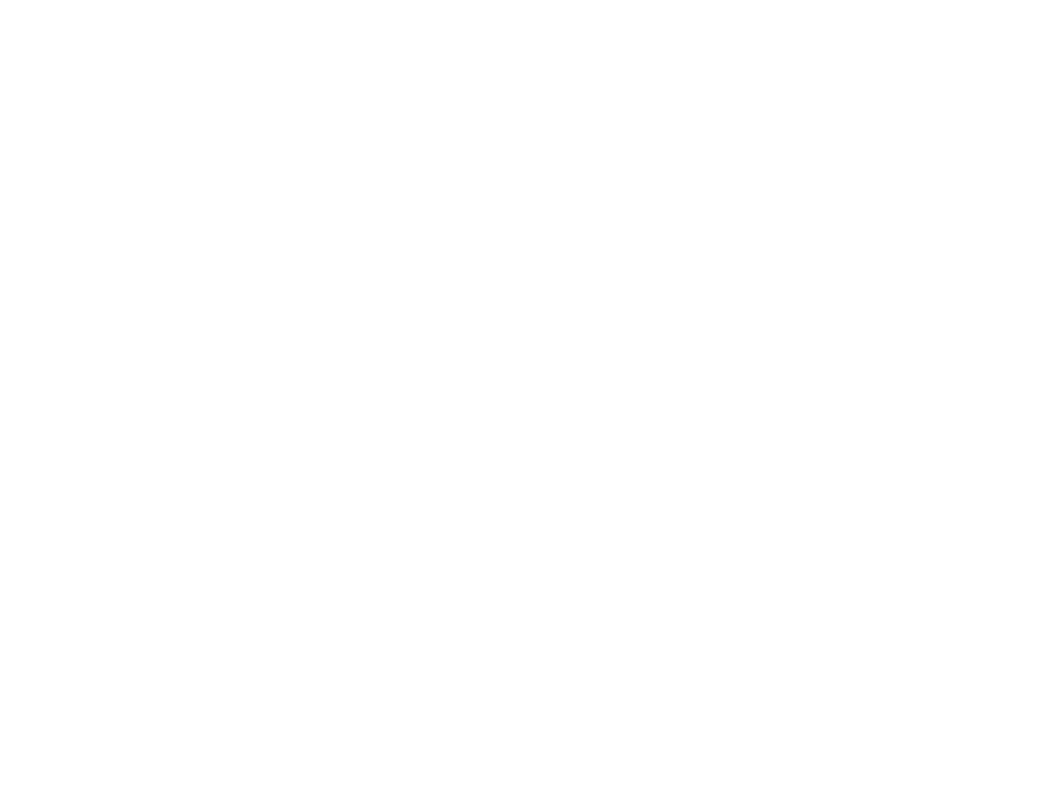
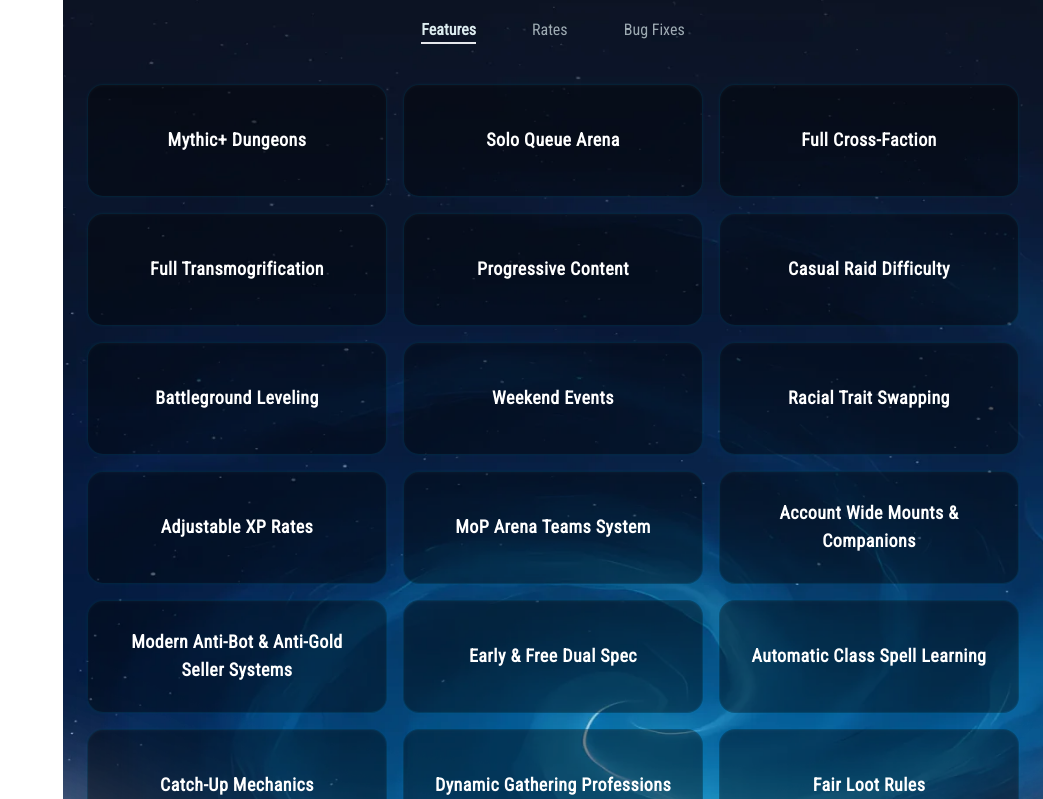
Before and after one commit to LuckyShuii/Proudmoore-wow-website, a Vue app in the folder frontend/: page / in a window 1280 px wide. Shown: the part 1761-2560 px from the top of the page, without its empty margins (237-1280 px from the left). Before the commit the page ends 1574 px from the top, so only its background shows below. Built offline with nearby package versions, Linux system fonts and the light colour scheme.

Commit message:
Features view - features tab v0.8

```diff
--- /dev/null
+++ b/frontend/src/components/Home/Features/BugfixesView.vue
@@ -0,0 +1,12 @@
+<script setup lang="ts">
+import { useI18n } from 'vue-i18n';
+
+const { t } = useI18n();
+
+</script>
+
+<template>
+    <section class="">
+        bugfixes view
+    </section>
+</template>
--- /dev/null
+++ b/frontend/src/components/Home/Features/FeaturesView.vue
@@ -0,0 +1,25 @@
+<script setup lang="ts">
+import { useI18n } from 'vue-i18n';
+import FlipCardsView from './FlipCardsView.vue';
+import { ref } from 'vue';
+
+const { t, tm } = useI18n();
+
+interface Feature {
+    title: string;
+    description: string;
+    id: string;
+}
+
+const featuresList = ref<Feature[]>(tm('features.items'))
+
+</script>
+
+<template>
+    <section class="flex flex-wrap gap-4 w-full max-w-[75rem] justify-center mt-4">
+        <FlipCardsView v-for="feature in featuresList"
+            :key="feature.id"
+            :front="feature.title"
+            :back="feature.description" />
+    </section>
+</template>
--- /dev/null
+++ b/frontend/src/components/Home/Features/FlipCardsView.vue
@@ -0,0 +1,48 @@
+<script setup lang="ts">
+import { ref } from 'vue'
+
+const props = defineProps({
+  front: String,
+  back: String,
+  id: String
+})
+
+const flipped = ref(false)
+</script>
+
+<template>
+  <div
+    class="rounded-2xl flipCard w-[300px] h-[113px] cursor-pointer outline-none"
+    tabindex="0"
+    @click="flipped = !flipped"
+    :id="props.id"
+  >
+    <div
+      class="relative h-full w-full transition-transform duration-500 [transform-style:preserve-3d]
+             rounded-2xl border border-[rgba(0,180,255,0.12)]
+             shadow-[0_0_4px_rgba(0,200,255,0.05),_inset_0_1px_3px_rgba(255,255,255,0.03)]
+             bg-black/40"
+      :class="flipped ? '[transform:rotateY(180deg)]' : ''"
+    >
+      <!-- Front Face -->
+      <div
+        class="absolute inset-0 grid place-items-center px-6 text-center [backface-visibility:hidden]
+               rounded-2xl"
+      >
+        <h3 class="text-lg font-semibold text-white tracking-wide">
+          {{ props.front }}
+        </h3>
+      </div>
+
+      <!-- Back Face -->
+      <div
+        class="absolute inset-0 grid place-items-center px-6 text-center [backface-visibility:hidden]
+               [transform:rotateY(180deg)] rounded-2xl bg-[#1c2e50]"
+      >
+        <p class="text-sky-100/90 font-semibold text-sm">
+          {{ props.back }}
+        </p>
+      </div>
+    </div>
+  </div>
+</template>
--- /dev/null
+++ b/frontend/src/components/Home/Features/RatesView.vue
@@ -0,0 +1,12 @@
+<script setup lang="ts">
+import { useI18n } from 'vue-i18n';
+
+const { t } = useI18n();
+
+</script>
+
+<template>
+    <section class="">
+        rates view
+    </section>
+</template>
--- /dev/null
+++ b/frontend/src/components/Home/FeaturesView.vue
@@ -0,0 +1,27 @@
+<script setup lang="ts">
+import { useI18n } from 'vue-i18n';
+import RatesView from './Features/RatesView.vue';
+import FeaturesView from './Features/FeaturesView.vue';
+import BugfixesView from './Features/BugfixesView.vue';
+import { ref } from 'vue';
+
+const { t } = useI18n();
+
+const activeTab = ref('features');
+
+</script>
+
+<template>
+    <section class="flex flex-col w-full bg-[url('/webp/features-bg.webp')] bg-cover bg-center bg-no-repeat items-center py-20">
+        <h3 class="font-marcellus text-[32px] mb-[1rem] font-[600]">{{ t('features.title') }}</h3>
+        <p class="mb-[1.3rem] mt-0">{{ t('features.description') }}</p>
+        <ul class="flex gap-14 mb-6 mt-10">
+            <li class="hover:cursor-pointer" @click="activeTab = 'features'" :class="activeTab === 'features' ? 'border-b-2 font-bold' : 'opacity-[0.7]'">{{ t('features.nav.features') }}</li>
+            <li class="hover:cursor-pointer" @click="activeTab = 'rates'" :class="activeTab === 'rates' ? 'border-b-2 font-bold' : 'opacity-[0.7]'">{{ t('features.nav.rates') }}</li>
+            <li class="hover:cursor-pointer" @click="activeTab = 'bugfixes'" :class="activeTab === 'bugfixes' ? 'border-b-2 font-bold' : 'opacity-[0.7]'">{{ t('features.nav.bugfixes') }}</li>
+        </ul>
+        <RatesView v-if="activeTab === 'rates'" />
+        <FeaturesView v-if="activeTab === 'features'" />
+        <BugfixesView v-if="activeTab === 'bugfixes'" />
+    </section>
+</template>
--- a/frontend/src/i18n/languages/en.ts
+++ b/frontend/src/i18n/languages/en.ts
@@ -20,96 +20,38 @@
     descriptionTitle: "What is Proudmoore?",
     descriptionText: "Proudmoore is a <span class='italic'>handcrafted</span> Cataclysm server — built for players who want a modern experience that still feels like OG World of Warcraft.<br><br>No queues. No Pay-to-Win. No retail <span class='font-extrabold'>bloat</span>.<br>Just smooth PvP, fully scripted PVE content, and a fresh start that respects your time.<br><br>If you’ve played private servers before, you’ll feel the difference.<br>If you haven’t — <span class='font-extrabold'>this is where to start.</span>",
 
+    arrayTest: ['test'],
+
     features: {
+        title: "Features & Rates",
         description: "Discover all the core gameplay features, our server rates, and the many fixes that make Proudmoore unique.",
         nav: {
             features: "Features",
-            rates: "Rates & Settings",
+            rates: "Rates",
             bugfixes: "Bug Fixes"
         },
-        featuresList: [
-            {
-                mythicPlus: {
-                    title: "Mythic+ Dungeons",
-                    description: "Experience Mythic+ dungeons with time-based challenges & increasing difficulty."
-                },
-                soloQueue: {
-                    title: "Solo Queue Arena",
-                    description: "Queue on your own for arenas without needing a premade team."
-                },
-                crossFaction: {
-                    title: "Full Cross-Faction",
-                    description: "Play with friends regardless of faction — crossfaction is fully enabled (Party/Raid/AH/BG/etc)."
-                },
-                transmogrification: {
-                    title: "Full Transmogrification",
-                    description: "Customize your look completely with full transmogrification options. (No limits)"
-                },
-                progressiveContent: {
-                    title: "Progressive Content",
-                    description: "Content is released in phases, replicating the original Cataclysm progression."
-                },
-                casualRaid: {
-                    title: "Casual Raid Difficulty",
-                    description: "More forgiving raid difficulties for casual and semi-hardcore players."
-                },
-                battlegroundLeveling: {
-                    title: "Battleground Leveling",
-                    description: "Maximizing the ways you can level starting at level 10."
-                },
-                weekendEvents: {
-                    title: "Weekend Events",
-                    description: "Enjoy weekend-only events that boost rewards and rates."
-                },
-                racialSwap: {
-                    title: "Racial Trait Swapping",
-                    description: "Customize your racial traits to suit your build."
-                },
-                xpRate: {
-                    title: "Adjustable XP Rates",
-                    description: "Choose how fast you want to level with adjustable experience gain, from 100% to 0%."
-                },
-                mopArena: {
-                    title: "MoP Arena Teams System",
-                    description: "Use Mists of Pandaria-style arena teams, prioritizing personal rating over team rating."
-                },
-                accountWide: {
-                    title: "Account Wide Mounts & Companions",
-                    description: "Earn and share vanity mounts & companions across all characters on your account."
-                },
-                antiBot: {
-                    title: "Modern Anti-Bot & Anti-Gold Seller Systems",
-                    description: "Aggressive systems will prevent botting and gold selling like no other server."
-                },
-                dualSpec: {
-                    title: "Early & Free Dual Spec",
-                    description: "Dual spec is unlocked from level 10 at no cost."
-                },
-                automaticSpell: {
-                    title: "Automatic Class Spell Learning",
-                    description: "No need to visit trainers — learn abilities automatically on level-up."
-                },
-                catchupMecanics: {
-                    title: "Catch-Up Mechanics",
-                    description: "Catch up quickly with systems designed to help new players jumping in after launch."
-                },
-                gatheringProfessions: {
-                    title: "Dynamic Gathering Professions",
-                    description: "Gathering nodes will prioritize both economic stability and zone population density."
-                },
-                lootRules: {
-                    title: "Fair Loot Rules",
-                    description: "Fair loot rules across all content to reduce ninja-looting."
-                },
-                altFriendly: {
-                    title: "Alt-Friendly Systems",
-                    description: "Designed so your alts can benefit from account progress."
-                },
-                playerFirst: {
-                    title: "Player-First GameMaster Support",
-                    description: "Player-First GameMaster Support. Our team prioritizes players & the community in every policy we implement."
-                }
-            }
+        items: [
+        { "id": "mythicPlus", "title": "Mythic+ Dungeons", "description": "Experience Mythic+ dungeons with time-based challenges & increasing difficulty." },
+        { "id": "soloQueue", "title": "Solo Queue Arena", "description": "Queue on your own for arenas without needing a premade team." },
+        { "id": "crossFaction", "title": "Full Cross-Faction", "description": "Play with friends regardless of faction — crossfaction is fully enabled (Party/Raid/AH/BG/etc)." },
+        { "id": "transmogrification", "title": "Full Transmogrification", "description": "Customize your look completely with full transmogrification options. (No limits)" },
+        { "id": "progressiveContent", "title": "Progressive Content", "description": "Content is released in phases, replicating the original Cataclysm progression." },
+        { "id": "casualRaid", "title": "Casual Raid Difficulty", "description": "More forgiving raid difficulties for casual and semi-hardcore players." },
+        { "id": "battlegroundLeveling", "title": "Battleground Leveling", "description": "Maximizing the ways you can level starting at level 10." },
+        { "id": "weekendEvents", "title": "Weekend Events", "description": "Enjoy weekend-only events that boost rewards and rates." },
+        { "id": "racialSwap", "title": "Racial Trait Swapping", "description": "Customize your racial traits to suit your build." },
+        { "id": "xpRate", "title": "Adjustable XP Rates", "description": "Choose how fast you want to level with adjustable experience gain, from 100% to 0%." },
+        { "id": "mopArena", "title": "MoP Arena Teams System", "description": "Use Mists of Pandaria-style arena teams, prioritizing personal rating over team rating." },
+        { "id": "accountWide", "title": "Account Wide Mounts & Companions", "description": "Earn and share vanity mounts & companions across all characters on your account." },
+        { "id": "antiBot", "title": "Modern Anti-Bot & Anti-Gold Seller Systems", "description": "Aggressive systems will prevent botting and gold selling like no other server." },
+        { "id": "dualSpec", "title": "Early & Free Dual Spec", "description": "Dual spec is unlocked from level 10 at no cost." },
+        { "id": "automaticSpell", "title": "Automatic Class Spell Learning", "description": "No need to visit trainers — learn abilities automatically on level-up." },
+        { "id": "catchupMecanics", "title": "Catch-Up Mechanics", "description": "Catch up quickly with systems designed to help new players jumping in after launch." },
+        { "id": "gatheringProfessions", "title": "Dynamic Gathering Professions", "description": "Gathering nodes will prioritize both economic stability and zone population density." },
+        { "id": "lootRules", "title": "Fair Loot Rules", "description": "Fair loot rules across all content to reduce ninja-looting." },
+        { "id": "altFriendly", "title": "Alt-Friendly Systems", "description": "Designed so your alts can benefit from account progress." },
+        {
+            "id": "playerFirst", "title": "Player-First GameMaster Support", "description": "Player-First GameMaster Support. Our team prioritizes players & the community in every policy we implement." }
         ]
     },
 
--- a/frontend/src/views/HomeView.vue
+++ b/frontend/src/views/HomeView.vue
@@ -1,4 +1,5 @@
 <script setup lang="ts">
+import FeaturesView from '@/components/Home/FeaturesView.vue';
 import HeroView from '@/components/Home/HeroView.vue';
 import ServerDescriptionView from '@/components/Home/ServerDescriptionView.vue';
 import { useI18n } from 'vue-i18n';
@@ -10,4 +11,5 @@
 <template>
     <HeroView />
     <ServerDescriptionView />
+    <FeaturesView />
 </template>
```
Also changed, not shown: frontend/public/webp/features-bg.webp (added), frontend/src/assets/css/tailwind.css.
